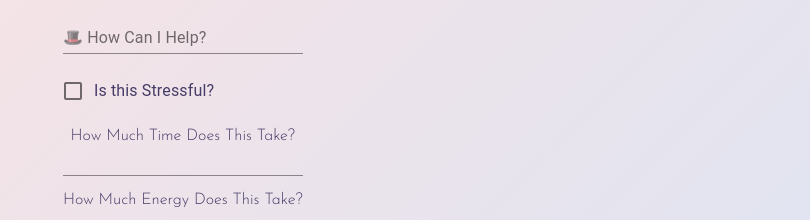
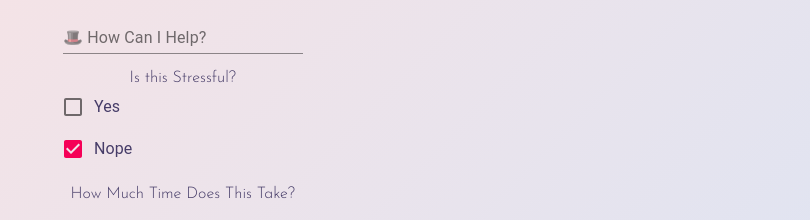
Before and after one commit to tigertiger/Sweet-Butler, a React (Create React App) app in the folder sweet-butler-app-2/: page /cupboard in a window 1280 px wide. Shown: the part 125-345 px from the top of the page, without its empty margins (470-1280 px from the left). Built offline with nearby package versions, Linux system fonts and the light colour scheme; no server answers; the database is empty.

Commit message:
add stress/noStress filter when adding todos

```diff
--- a/sweet-butler-app-2/src/components/ButlerControl.js
+++ b/sweet-butler-app-2/src/components/ButlerControl.js
@@ -50,6 +50,12 @@ function ButlerControl() {
 
   const isHome = location === 'home';
 
+  const onStressChange = (event) => {
+    setStress(event.target.value)
+  }
+
+  const isStress = stress === 'stress';
+
   return (
     <div className="ButlerControl">
       <h1>Ugh. 😠</h1>
@@ -58,7 +64,11 @@ function ButlerControl() {
           {/* Added form to enable Enter as submit. A much easier way than creating the keylogger...buuuuut...not as cool. :D */}
           <InputLabel>🎩 How Can I Help?</InputLabel>
           <Input value={object} onChange={event => setObject(event.target.value)} /><br />
-          <FormControlLabel control={<Checkbox value={stress} onChange={(e) => setStress(e.target.value)} />} label="Is this Stressful?" /><br />
+
+          <div>Is this Stressful?</div>
+          <FormControlLabel control={<Checkbox value={'stress'} onChange={onStressChange} checked={isStress} />} label="Yes" />
+          <FormControlLabel control={<Checkbox value={'noStress'} onChange={onStressChange} checked={!isStress} />} label="Nope" /><br />
+
           <div>How Much Time Does This Take?</div>
           <Input label="How Much Time Does This Take?" type="number" value={time} onChange={event => setTime(event.target.value)} /><br />
           <div>How Much Energy Does This Take?</div>
@@ -66,7 +76,7 @@ function ButlerControl() {
           <div>Where does this happen?</div>
           {/* <FormControlLabel control={<Checkbox value={home} onChange={(e) => setHome(0)} />} label="Home" /><br />
           <FormControlLabel control={<Checkbox value={home} onChange={(e) => setHome(1)} />} label="Out" /><br /> */}
-          <FormControlLabel control={<Checkbox value={'home'} onChange={onLocChange} checked={isHome} />} label="Home" /><br />
+          <FormControlLabel control={<Checkbox value={'home'} onChange={onLocChange} checked={isHome} />} label="Home" />
           <FormControlLabel control={<Checkbox value={'out'} onChange={onLocChange} checked={!isHome} />} label="Out" /><br />
         </FormControl><br />
         <Button disabled={!object} variant="outlined" color="default" type="submit" onClick={addTodo}>Add To Do</Button>
```
